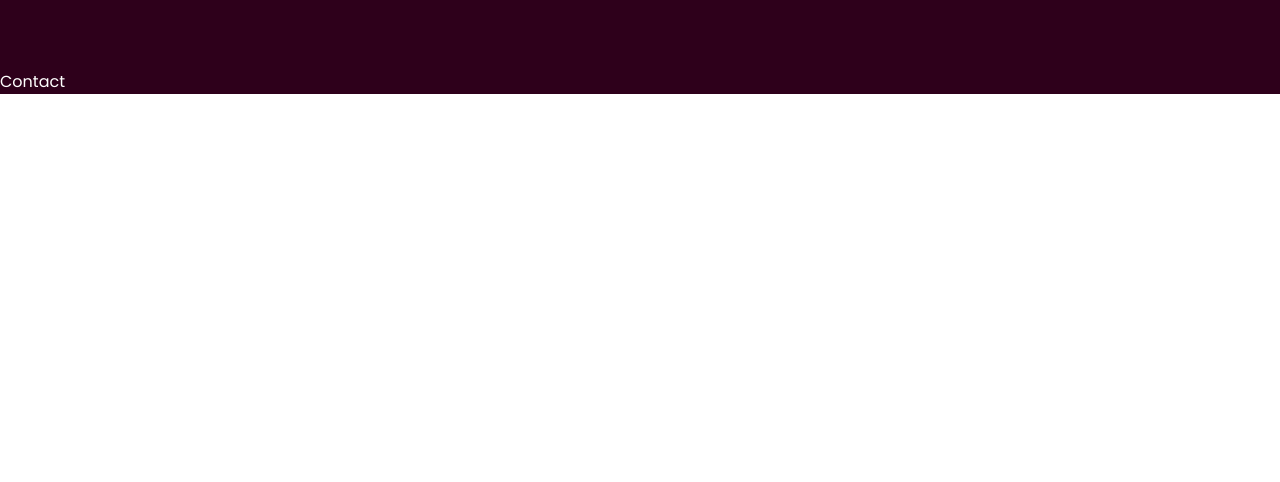
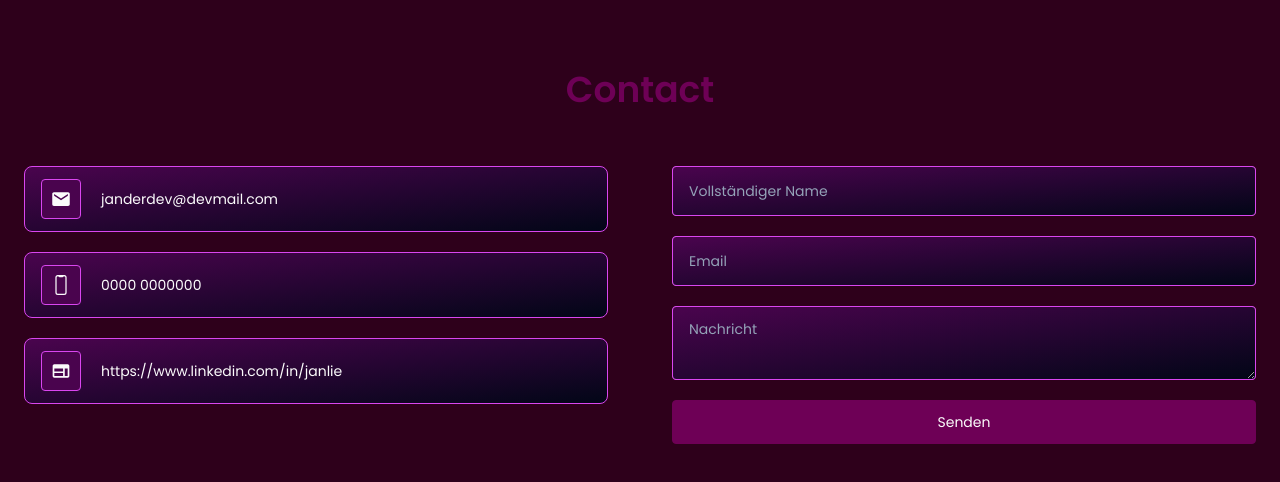
Before and after one commit to stud3ntjan/AdvancedPort, a React (Vite) app in the folder portfolio-react/: page / in a window 1280 px wide. Shown: the part 2675-3157 px from the top of the page. Before the commit the page ends 2769 px from the top, so only its background shows below. Built offline with nearby package versions, Linux system fonts and the light colour scheme.

Commit message:
style contact & fix scroll

```diff
--- a/portfolio-react/src/components/Contact.jsx
+++ b/portfolio-react/src/components/Contact.jsx
@@ -1,7 +1,79 @@
 import React from "react";
 
+import { PROFILE_DATA } from "../utils/data";
+import { IoMdMail } from "react-icons/io";
+import { IoPhonePortraitOutline } from "react-icons/io5";
+import { MdOutlineWeb } from "react-icons/md";
+
 const Contact = () => {
-  return <div>Contact</div>;
+  return (
+    <section className="max-w-screen-xl mx-auto px-6 pb-20" id="contact">
+      <h5 className="text-primary text-2xl md:text-4xl font-semibold text-center pb-8 md:pb-14">
+        Contact
+      </h5>
+
+      <div className="grid grid-cols-1 md:grid-cols-2 md:gap-16">
+        <div>
+          <ContactInfoCard icon={<IoMdMail />} text={PROFILE_DATA.email} />
+          <ContactInfoCard
+            icon={<IoPhonePortraitOutline />}
+            text={PROFILE_DATA.phone}
+          />
+          <ContactInfoCard
+            icon={<MdOutlineWeb />}
+            text={PROFILE_DATA.website}
+          />
+        </div>
+        <div>
+          <h5 className="md:hidden text-white text-lg font-medium mt-4 pb-5">
+            Kontaktformular
+          </h5>
+          <form className="flex flex-col">
+            <input
+              type="text"
+              name="fullname"
+              placeholder="Vollständiger Name"
+              id=""
+              className="input-box"
+              autoComplete="off"
+            />
+
+            <input
+              type="text"
+              name="email"
+              placeholder="Email"
+              id=""
+              className="input-box"
+              autoComplete="off"
+            />
+
+            <textarea
+              name="message"
+              placeholder="Nachricht"
+              id=""
+              row="3"
+              className="input-box"
+              autoComplete="off"
+            ></textarea>
+
+            <button className="primary-btn">Senden</button>
+          </form>
+        </div>
+      </div>
+    </section>
+  );
+};
+
+const ContactInfoCard = ({ icon, text }) => {
+  return (
+    <div className="flex items-center gap-5 bg-gradient-to-br from-fuchsia-950 to-slate-950 rounded-lg border border-fuchsia-500 px-4 py-3 mb-5">
+      <div className="w-10 h-10 text-xl text-white flex items-center justify-center bg-fuchsia-950 rounded border border-fuchsia-500">
+        {icon}
+      </div>
+
+      <p className="text-white text-xs md:text-sm">{text}</p>
+    </div>
+  );
 };
 
 export default Contact;
--- a/portfolio-react/src/components/MobileNavbar.jsx
+++ b/portfolio-react/src/components/MobileNavbar.jsx
@@ -3,9 +3,7 @@ import React from "react";
 const MobileNavbar = ({ isOpen, setIsMenuOpen }) => {
   const handleScroll = (sectionId) => {
     if (isOpen) setIsMenuOpen(false);
-    decodeURIComponent
-      .getElementById(sectionId)
-      .scrollIntoView({ behavior: "smooth" });
+    document.getElementById(sectionId).scrollIntoView({ behavior: "smooth" });
   };
 
   return (
--- a/portfolio-react/src/index.css
+++ b/portfolio-react/src/index.css
@@ -33,6 +33,10 @@
     @apply w-[120px] h-[120px] md:w-[139px] md:h-[139px] bg-gray-800 rounded-full object-cover aspect-square;
   }
 
+  .input-box {
+    @apply bg-gradient-to-br from-fuchsia-950 to-slate-950 rounded border border-fuchsia-500 px-4 py-3 placeholder:text-slate-400 placeholder:text-sm mb-5 focus:outline-none focus:border-fuchsia-500 focus:border-2;
+  }
+
   .ui-circle {
     @apply w-[130px] h-[130px] md:w-[180px] md:h-[180px] origin-top-left rotate-[-36.39deg] rounded-[117px] border-b-2 border-pink-400;
   }
```
